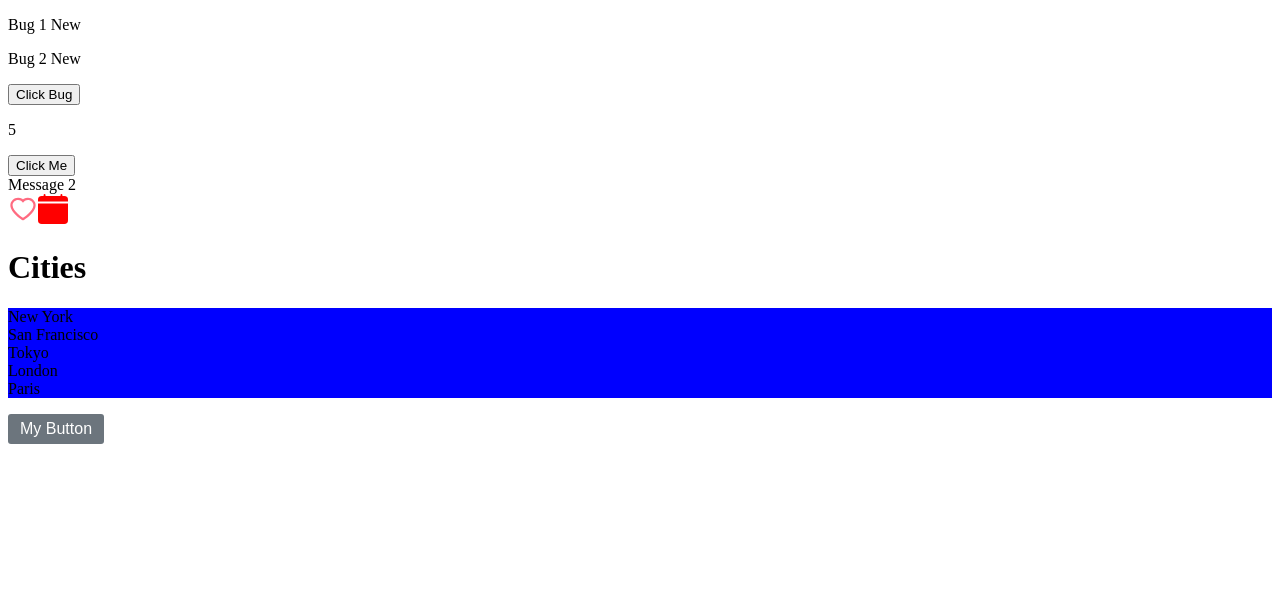
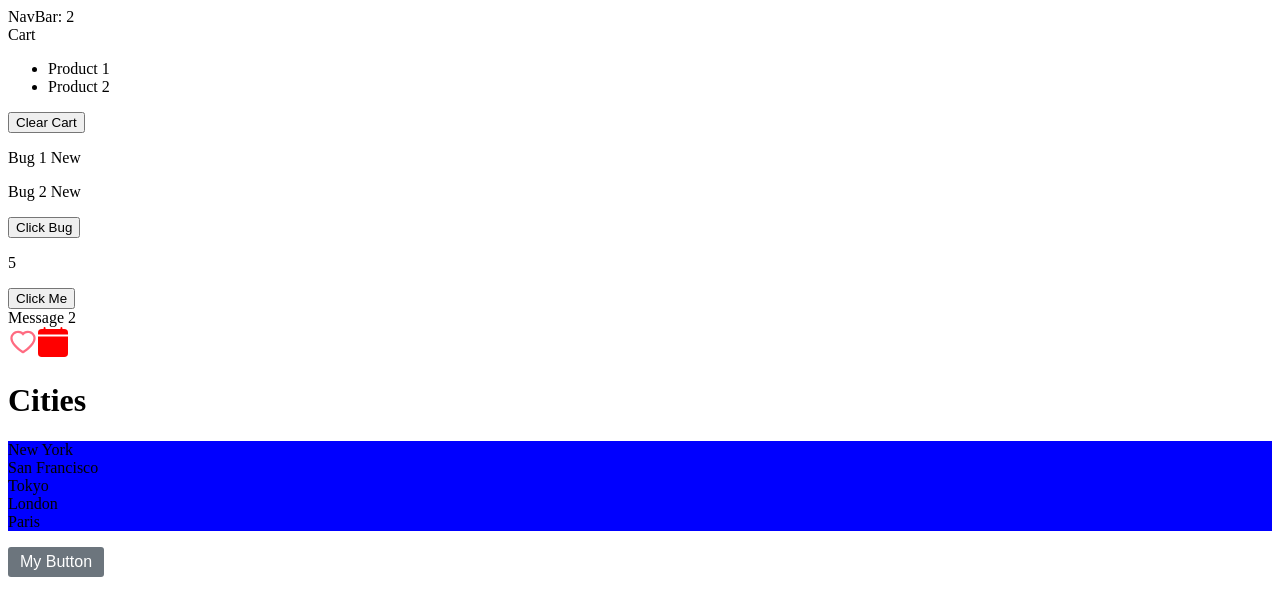
Before and after one commit to lab127/react-vite, a React (Vite) app: page / in a window 1280 px wide. Shown: the top 616 px of the page. Built offline with nearby package versions, Linux system fonts and the light colour scheme.

Commit message:
p1.5.11 sharing state between components

```diff
--- a/src/App.tsx
+++ b/src/App.tsx
@@ -7,6 +7,8 @@
 import Like from "./components/Like";
 import Message from "./Message";
 import produce from "immer";
+import NavBar from "./components/NavBar";
+import Cart from "./components/Cart";
 
 function App() {
   let items = ["New York", "San Francisco", "Tokyo", "London", "Paris"];
@@ -94,8 +96,15 @@
     );
   };
 
+  // share this state between cart and navbar component
+  const [cartItems, setCartItems] = useState(["Product 1", "Product 2"]);
+
   return (
     <>
+      <div>
+        <NavBar cartItemsCount={cartItems.length} />
+        <Cart cartItems={cartItems} onClear={() => setCartItems([])} />
+      </div>
       <div>
         {bugs.map((bug) => (
           <p key={bug.id}>
--- /dev/null
+++ b/src/components/Cart.tsx
@@ -0,0 +1,20 @@
+interface CartProps {
+  cartItems: string[];
+  onClear: () => void;
+}
+
+const Cart = ({ cartItems, onClear }: CartProps) => {
+  return (
+    <>
+      <div>Cart</div>
+      <ul>
+        {cartItems.map((item) => (
+          <li key={item}>{item}</li>
+        ))}
+      </ul>
+      <button onClick={onClear}>Clear Cart</button>
+    </>
+  );
+};
+
+export default Cart;
--- /dev/null
+++ b/src/components/NavBar.tsx
@@ -0,0 +1,9 @@
+interface NavBarProps {
+  cartItemsCount: number;
+}
+
+const NavBar = ({ cartItemsCount }: NavBarProps) => {
+  return <div>NavBar: {cartItemsCount}</div>;
+};
+
+export default NavBar;
```
